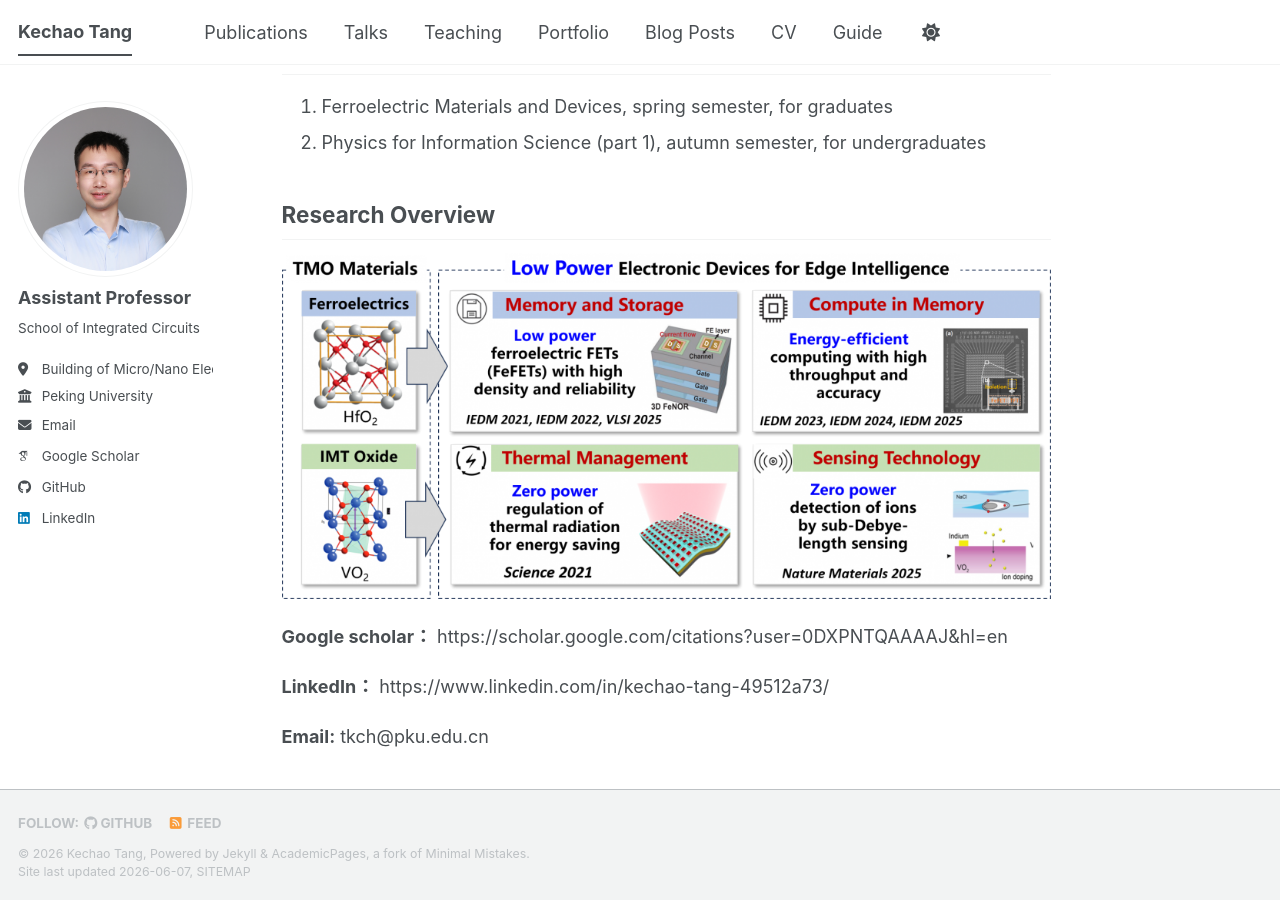
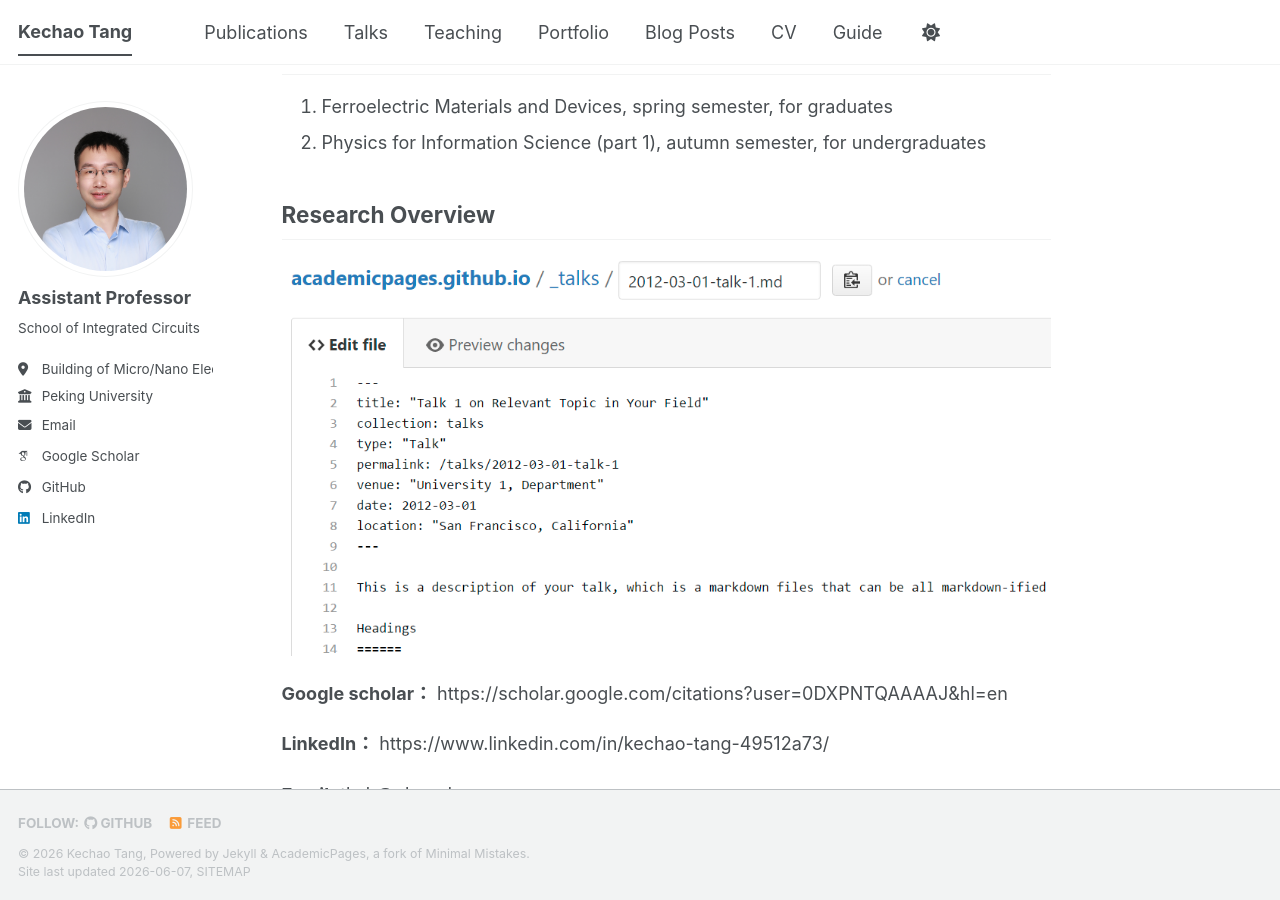
Before and after one commit to Kechao-Tang/Kechao-Tang.github.io, a Jekyll site: the page built from _pages/about.md, in a window 1280 px wide and 900 px high, scrolled down 518 px. Built offline with Jekyll 4.4.1, drawn with Linux system fonts in a browser that asks for light colours; some web fonts are replaced; a script bundle is joined from its source files by our own code; library files that are not in the unit come from our copies.

Commit message:
Update about.md

```diff
--- a/_pages/about.md
+++ b/_pages/about.md
@@ -18,7 +18,7 @@ Teaching:
 
 Research Overview
 ------
-![The image showing overview of Kechao Tang's research](/images/research overview 2025.png)
+![Editing a Markdown file for a talk](/images/editing-talk.png)
 
 **Google scholar：**
 https://scholar.google.com/citations?user=0DXPNTQAAAAJ&hl=en
```
